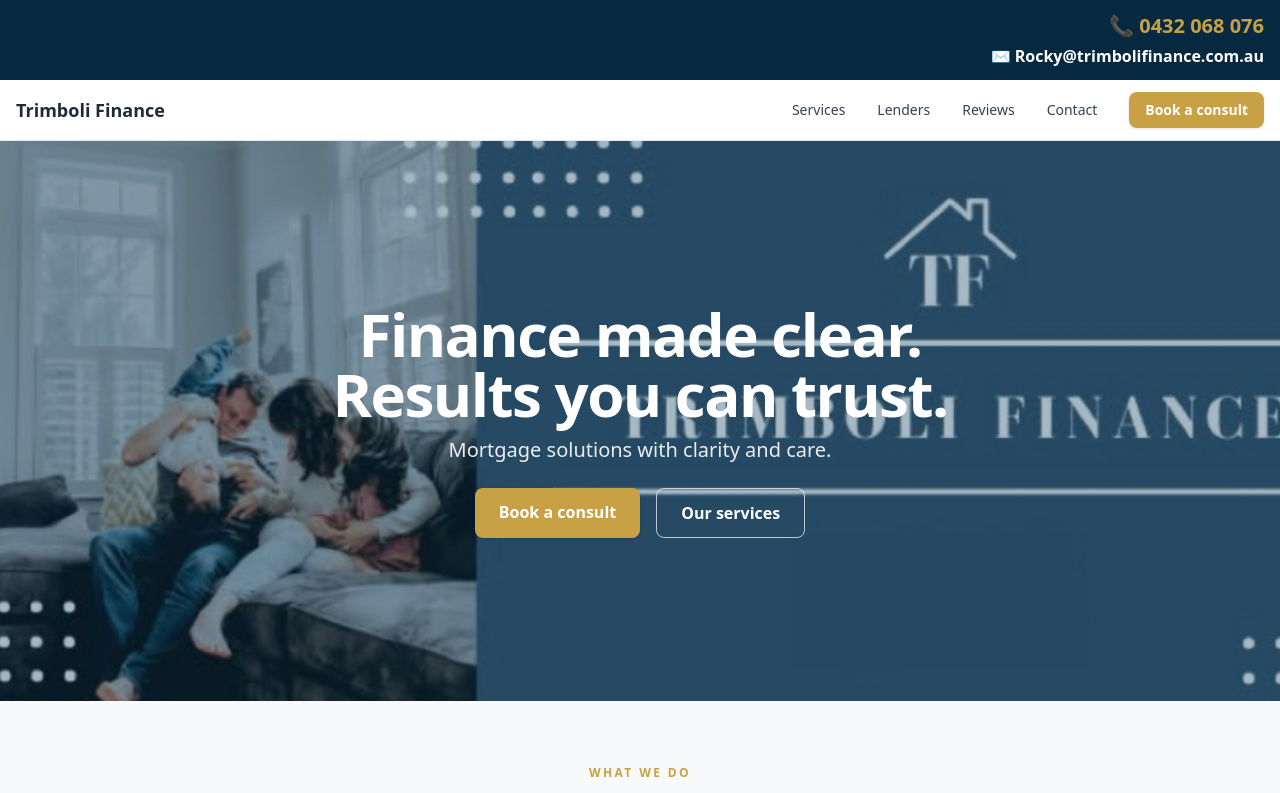
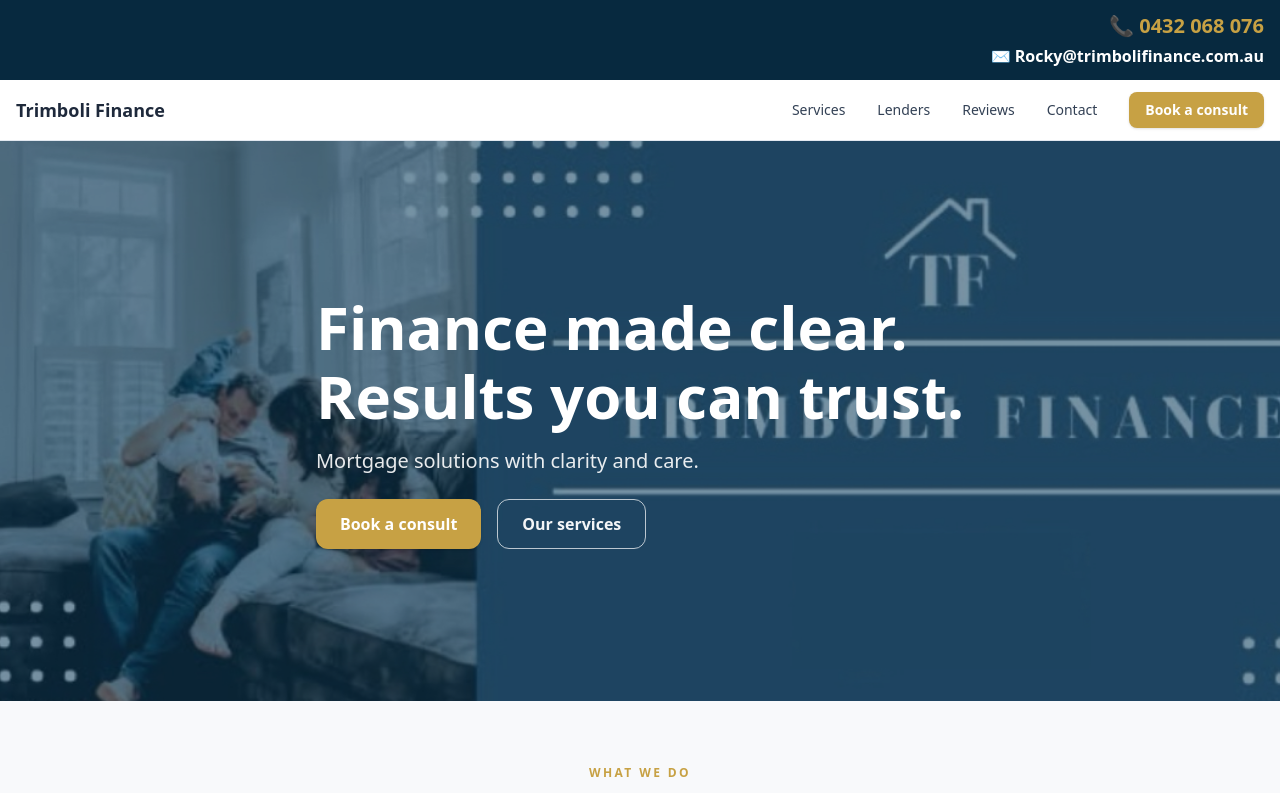
Before and after one commit to gianninatcassar-hash/trimboli-finance, a React (Vite) app: page / in a window 1280 px wide. Shown: the top 793 px of the page. Built offline with nearby package versions, Linux system fonts and the light colour scheme.

Commit message:
Update App.jsx

```diff
--- a/src/App.jsx
+++ b/src/App.jsx
@@ -127,43 +127,50 @@
     <div>
       <Topbar />
       <Nav />
+
 {/* HERO */}
-<section id="home" className="relative">
-  {/* Background banner (make sure /public/hero-banner.png exists) */}
+<section id="home" className="relative overflow-hidden">
+  {/* Background image */}
   <img
     src="/hero-banner.png"
-    alt="Trimboli Finance Hero"
-    className="h-[58vh] md:h-[70vh] w-full object-cover"
+    alt="Trimboli Finance banner"
+    className="w-full h-[58vh] sm:h-[70vh] object-cover"
   />
 
-  {/* Dark overlay so text is readable */}
-  <div className="absolute inset-0 bg-[rgba(11,59,90,0.35)]" />
+  {/* Dark overlay for contrast */}
+  <div className="absolute inset-0 bg-[#0b3b5a]/55" />
 
-  {/* Text + buttons */}
-  <div className="absolute inset-0 flex flex-col items-center justify-center text-center px-4">
-    <h1 className="text-white font-extrabold tracking-tight leading-snug text-3xl sm:text-4xl md:text-5xl lg:text-6xl">
-      Finance made clear.<br className="hidden sm:block" />
-      Results you can trust.
+  {/* Content */}
+  <div className="absolute inset-0 flex items-center">
+    <div className="mx-auto max-w-6xl px-4">
+      <h1 className="text-white font-extrabold text-4xl sm:text-5xl md:text-6xl
+                     leading-snug sm:leading-tight md:leading-[1.15]">
+        <span className="block">Finance made clear.</span>
+        <span className="block">Results you can trust.</span>
       </h1>
 
-    <p className="mt-3 text-white/90 text-base sm:text-lg md:text-xl max-w-2xl">
+      <p className="mt-4 text-white/90 text-lg sm:text-xl">
         Mortgage solutions with clarity and care.
       </p>
 
-    <div className="mt-6 flex flex-wrap gap-4 justify-center">
+      <div className="mt-6 flex flex-wrap gap-4">
         <a
-        href="mailto:Rocky@trimbolifinance.com.au?subject=Consultation%20Request&body=Hi,%20my%20name%20is%20___.%20My%20number%20is%20___.%20My%20enquiry%20is%20___.%20Best%20time%20to%20call%20___."
-        className="rounded-lg px-6 py-3 font-semibold text-white shadow text-sm sm:text-base"
+          href="mailto:Rocky@trimbolifinance.com.au?subject=Book%20a%20consult&body=Hi%20Rocky,%0A%0AMy%20name:%20%0APhone:%20%0ANature%20of%20enquiry:%20%0ABest%20time%20to%20contact:%20%0A%0AThanks!"
+          className="inline-flex items-center rounded-xl px-6 py-3 text-base font-semibold text-white shadow
+                     hover:opacity-95"
           style={{ backgroundColor: '#c7a144' }}
         >
           Book a consult
         </a>
+
         <a
           href="#services"
-        className="rounded-lg px-6 py-3 font-semibold border border-white/70 text-white text-sm sm:text-base"
+          className="inline-flex items-center rounded-xl px-6 py-3 text-base font-semibold
+                     border border-white/70 text-white/95 hover:bg-white/10"
         >
           Our services
         </a>
+      </div>
     </div>
   </div>
 </section>
```
Lines whose indentation alone changed are shown as unchanged.
